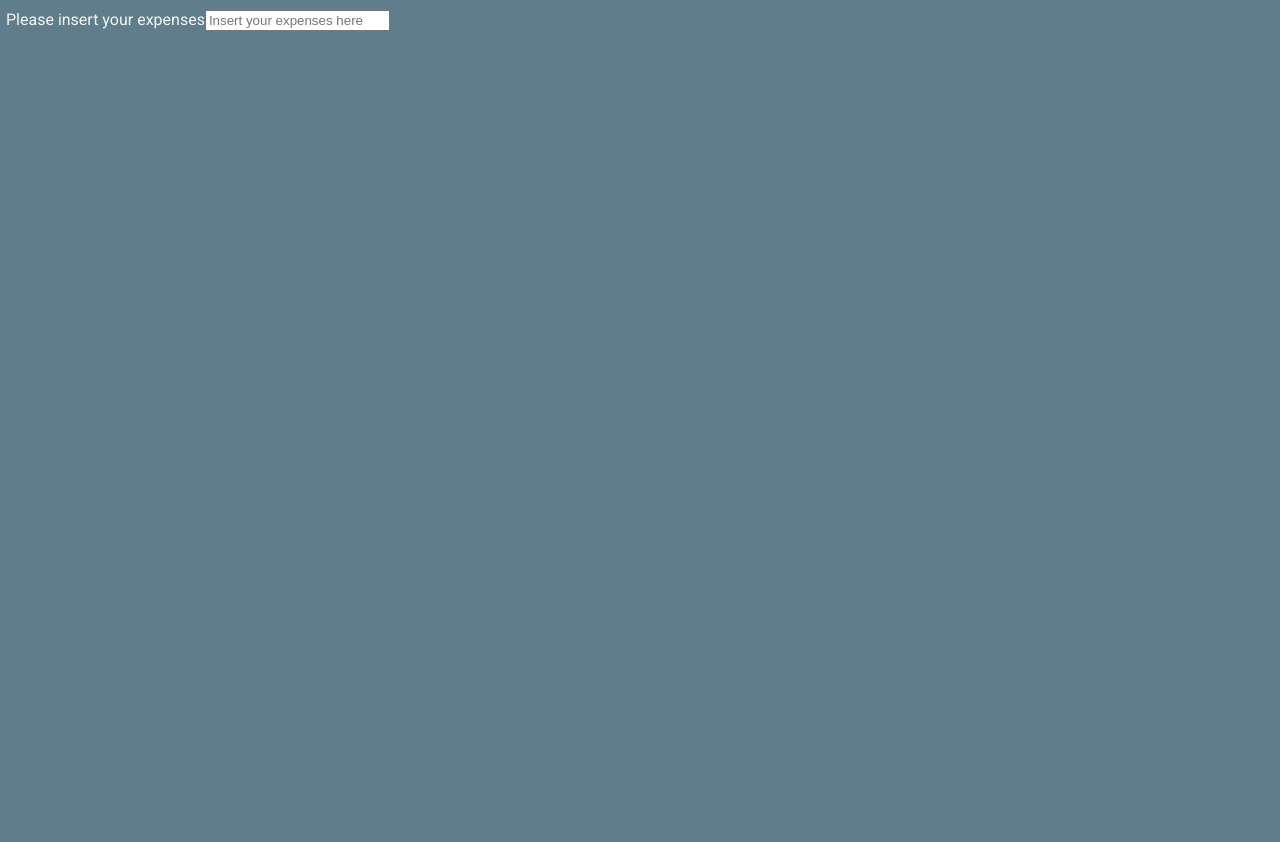
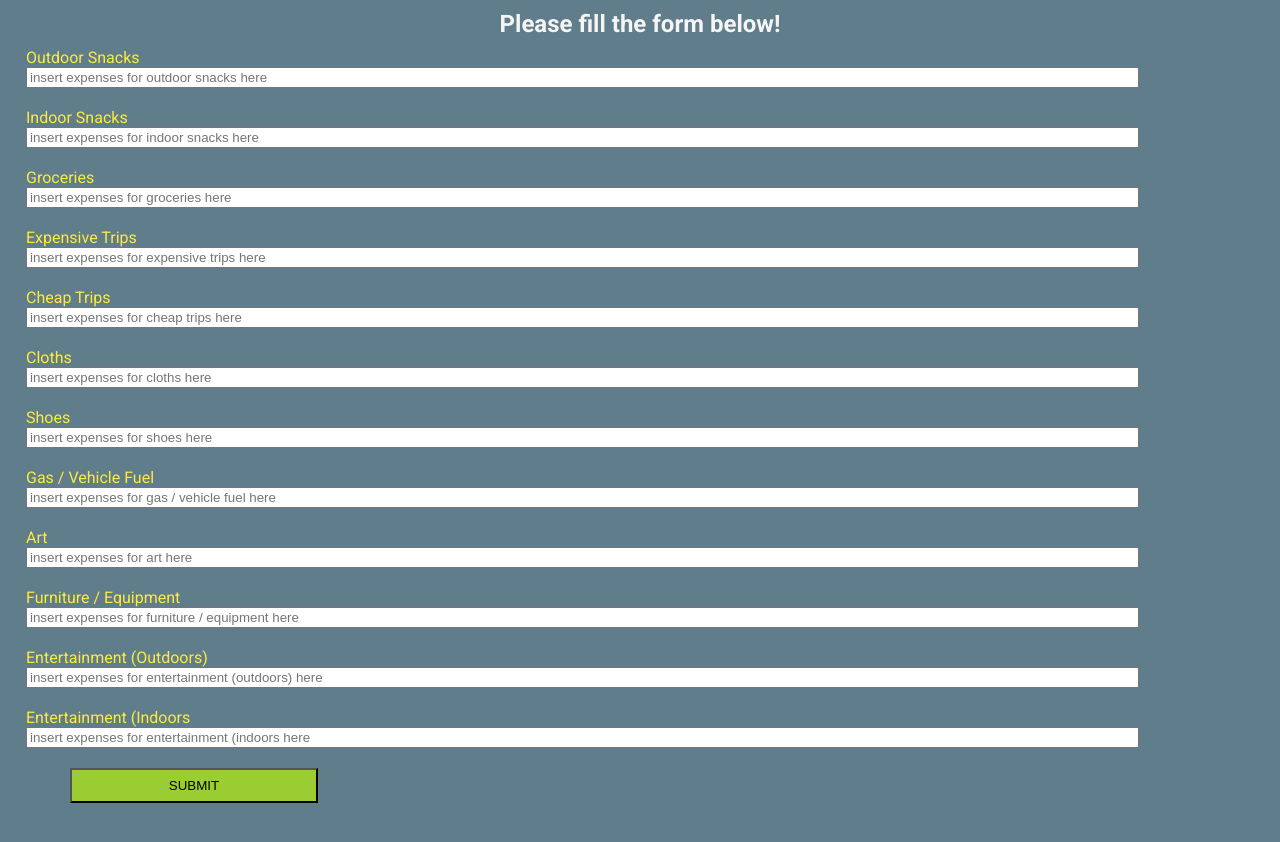
Before and after one commit to GN101/consumerism_app, a React (Create React App) app: page / in a window 1280 px wide. Shown: the top 842 px of the page. Built offline with nearby package versions, Linux system fonts and the light colour scheme.

Commit message:
ADD:[#2] completed basic user input form

```diff
--- a/src/components/UserInputColumn/InputField/InputField.js
+++ b/src/components/UserInputColumn/InputField/InputField.js
@@ -2,15 +2,13 @@ import React from 'react';
 import styles from './InputField.module.css';
 
 const InputField = (props) => {
-  // const { label, placeholder } = props;
+  const { label, placeholder, category } = props;
 
   return (
-    <div>
-      <form className={styles.Form}>
-        <label htmlFor="expense">Please insert your expenses
-          <input type="text" id="expense" placeholder={props.placeholder} />
-        </label>
-      </form>
+    <div className={styles.Form}>
+      <label className={styles.Label} htmlFor={category}>{label}
+        <input className={styles.Input} type="text" id={category} placeholder={placeholder} />
+      </label>
     </div>
   );
 };
--- a/src/components/UserInputColumn/InputField/InputField.module.css
+++ b/src/components/UserInputColumn/InputField/InputField.module.css
@@ -1,3 +1,15 @@
 .Form {
   padding: 10px 6px;
+  width: auto;
 }
+
+.Input {
+  display: block;
+  width: 90%;
+}
+
+.Label {
+  color: #ffeb3b;
+  text-transform: capitalize;
+  padding: 4px 0;
+}
--- a/src/components/UserInputColumn/UserInputColumn.js
+++ b/src/components/UserInputColumn/UserInputColumn.js
@@ -5,20 +5,28 @@ import InputField from './InputField/InputField';
 
 class UserInputColumn extends Component {
   state = {
-    label: '',
-    placeholder: 'Insert your expenses here'
+
   };
 
   render() {
-    const { label, placeholder } = this.state;
+    const listOfCostsCategories = ['outdoor snacks', 'indoor snacks', 'groceries', 'expensive trips', 'cheap trips', 'cloths',
+      'shoes', 'gas / vehicle fuel', 'art', 'furniture / equipment', 'entertainment (outdoors)', 'entertainment (indoors'];
+    const InputForm = (
+      listOfCostsCategories.map((listItems) => (
+        <InputField
+          label={listItems}
+          placeholder={`insert expenses for ${listItems} here`}
+          category={listItems}
+        />
+      ))
+    );
 
     return (
-      <div className={styles.Column}>
-        <InputField
-          label={label}
-          placeholder={placeholder}
-        />
-      </div>
+      <form className={styles.Column}>
+        <h2>Please fill the form below!</h2>
+        {InputForm}
+        <button className={styles.Button} type="submit">SUBMIT</button>
+      </form>
     );
   }
 }
--- a/src/components/UserInputColumn/UserInputColumn.module.css
+++ b/src/components/UserInputColumn/UserInputColumn.module.css
@@ -1,5 +1,22 @@
 .Column {
+  display: flex;
+  flex-direction: column;
+  justify-content: center;
   width: auto;
   color: whitesmoke;
-  height: 1000px;
+  height: auto;
+  margin: 10px 20px;
 }
+
+.Button {
+  margin: 10px 50px;
+  padding: 8px;
+  background-color: yellowgreen;
+  width: 20%;
+}
+
+h2 {
+  text-align: center;
+  margin: auto;
+  width: 70%;
+}
```
Also changed, not shown: src/.eslintrc.json.
